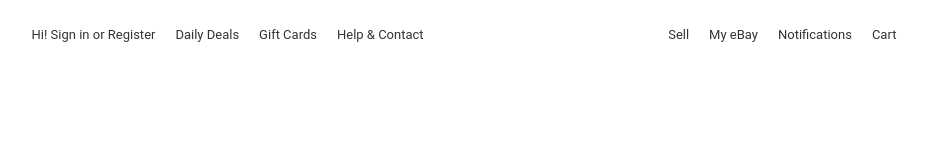
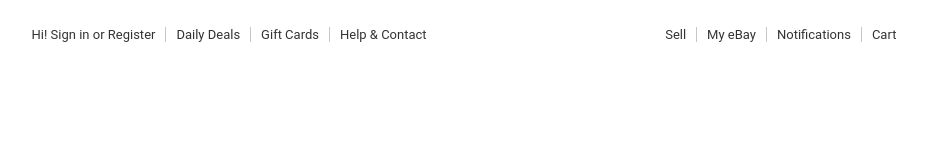
Before and after one commit to seabay-sdc/shopping-cart, a React app: page / in a window 1280 px wide. Shown: the top 160 px of the page, without its empty margins (176-1102 px from the left). Built offline with nearby package versions, Linux system fonts and the light colour scheme; the HTML template or start-up script is replaced by a standard one.

Commit message:
Add list borders

```diff
--- a/client/src/components/App.jsx
+++ b/client/src/components/App.jsx
@@ -50,15 +50,15 @@ class App extends React.Component {
         <nav>
           <div className="container">
             <ul className="navbar-left">
-              <li><a href="#" className="link">Hi! Sign in or Register</a></li>
-              <li><a href="#" className="link">Daily Deals</a></li>
-              <li><a href="#" className="link">Gift Cards</a></li>
+              <li className="li-right"><a href="#" className="link">Hi! Sign in or Register</a></li>
+              <li className="li-right"><a href="#" className="link">Daily Deals</a></li>
+              <li className="li-right"><a href="#" className="link">Gift Cards</a></li>
               <li><a href="#" className="link">Help & Contact</a></li>
             </ul>
             <ul className="navbar-right">
-              <li><a href="#" className="link">Sell</a></li>
-              <li><a href="#" className="link">My eBay</a></li>
-              <li><a href="#" className="link">Notifications</a></li>
+              <li className="li-right"><a href="#" className="link">Sell</a></li>
+              <li className="li-right"><a href="#" className="link">My eBay</a></li>
+              <li className="li-right"><a href="#" className="link">Notifications</a></li>
               <li><a href="#" className="link" onClick={this.toggleProductsMenu}>Cart</a></li>
             </ul>
           </div>
--- a/client/src/styles/main.css
+++ b/client/src/styles/main.css
@@ -56,6 +56,10 @@ nav ul li a {
   text-decoration: none;
 }
 
+.li-right {
+  border-right: 1px #c7c7c7 solid;
+}
+
 .shopping-cart {
   background: white;
   border: 1px solid #616161;
@@ -67,7 +71,7 @@ nav ul li a {
 }
 
 .shopping-cart-header {
-  border-bottom: 1px solid #E8E8E8;
+  border-bottom: 1px solid #c7c7c7;
   padding-bottom: 30px;
 }
 
```
